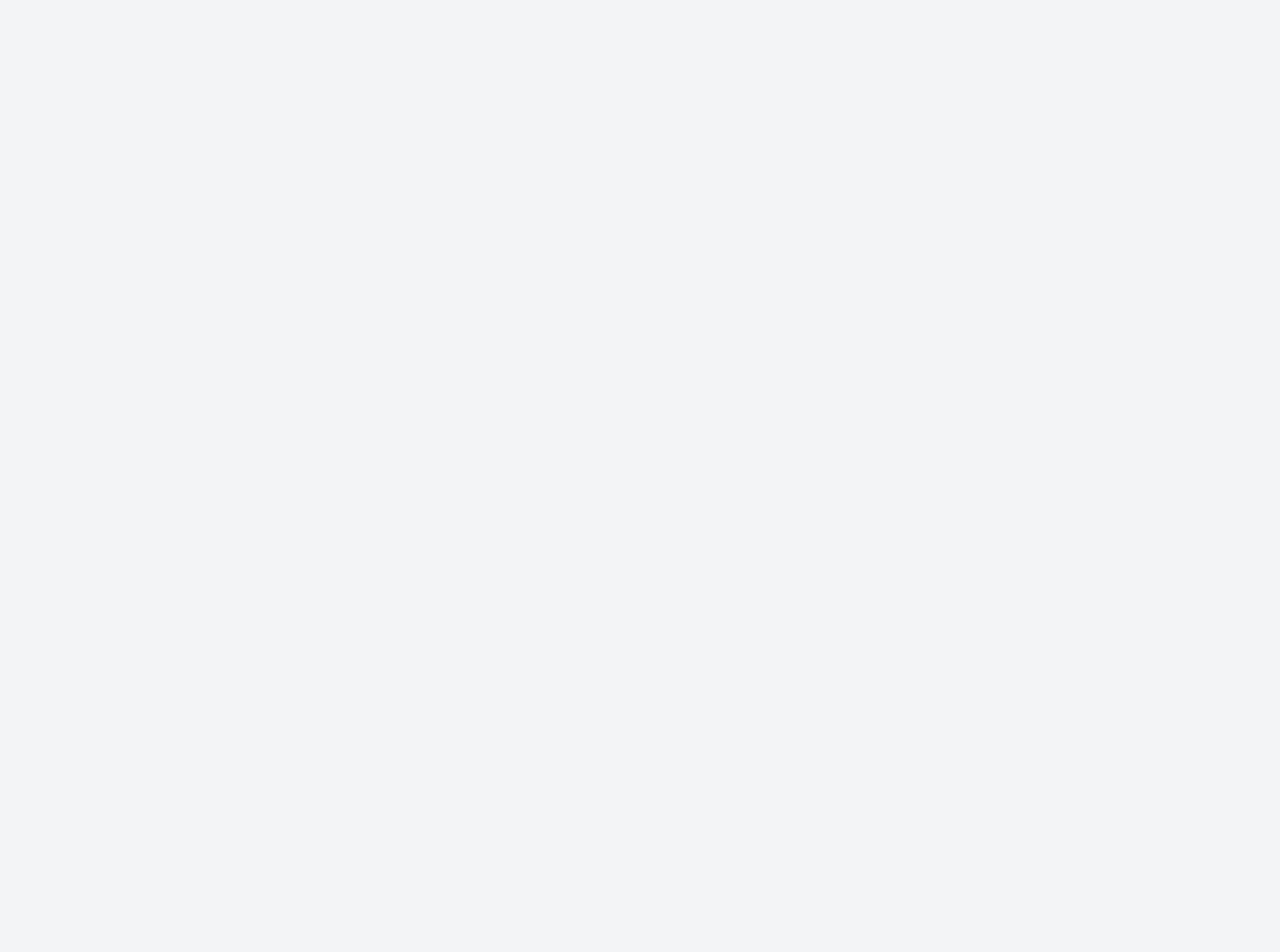
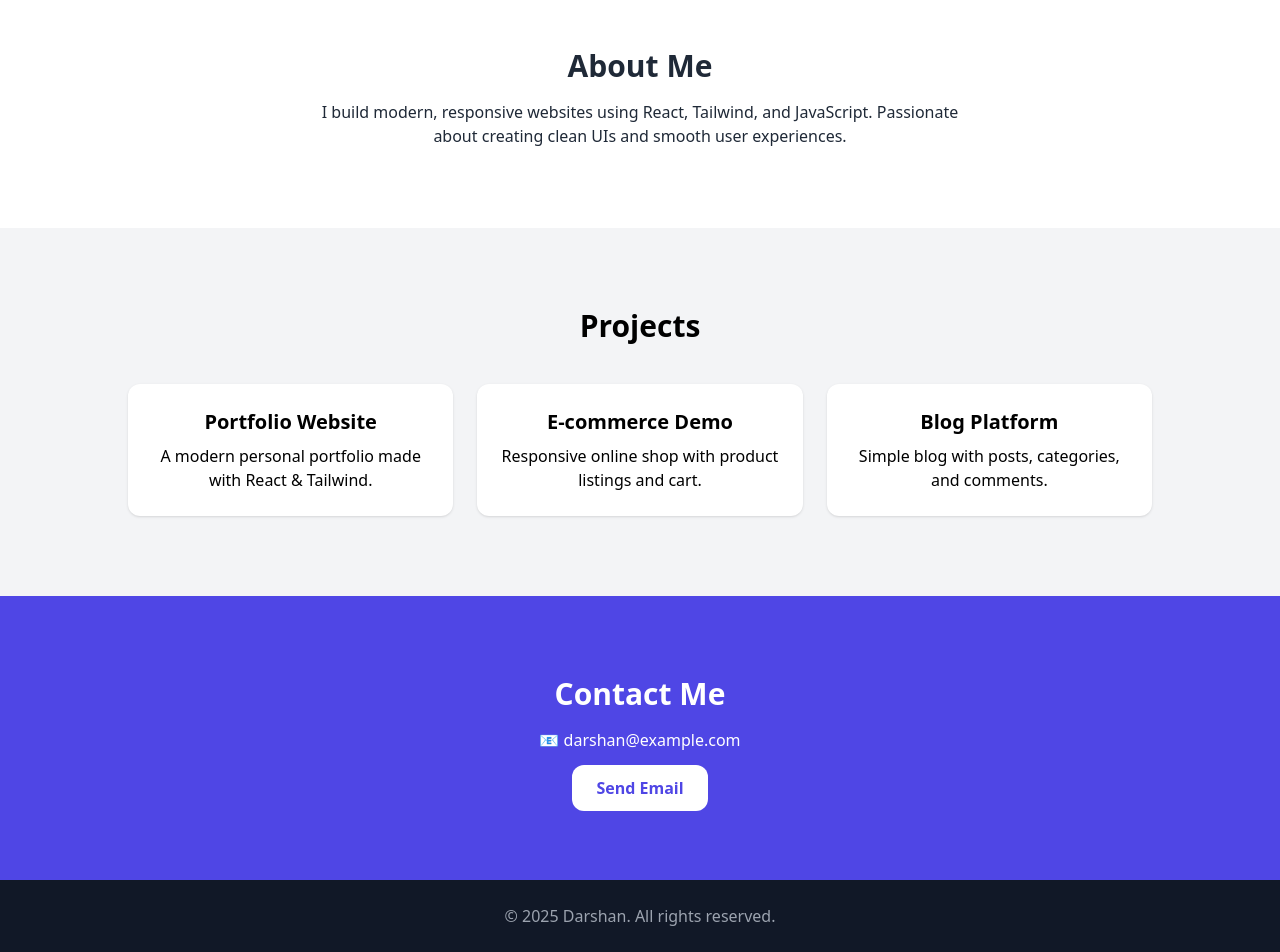
Before and after one commit to Darshan-Paliwal/3D_Portfolio, a React (Vite) app: page / in a window 1280 px wide. Shown: the part 832-1784 px from the top of the page. Before the commit the page ends 800 px from the top, so only its background shows below. Built offline with nearby package versions, Linux system fonts and the light colour scheme.

Commit message:
Update App.jsx

```diff
--- a/src/App.jsx
+++ b/src/App.jsx
@@ -1,8 +1,57 @@
 export default function App() {
   return (
-    <div className="min-h-screen flex flex-col items-center justify-center bg-gradient-to-r from-indigo-500 to-purple-600 text-white">
-      <h1 className="text-4xl font-bold">Hello, I'm Darshan 👋</h1>
-      <p className="mt-4 text-lg">Web Developer | Freelancer</p>
+    <div className="font-sans">
+      {/* Hero Section */}
+      <section className="min-h-screen flex flex-col items-center justify-center bg-gradient-to-r from-indigo-500 to-purple-600 text-white text-center px-4">
+        <h1 className="text-5xl font-bold">Hello, I'm Darshan 👋</h1>
+        <p className="mt-4 text-lg">Web Developer | Freelancer</p>
+      </section>
+
+      {/* About Section */}
+      <section className="py-20 px-6 bg-white text-gray-800 text-center">
+        <h2 className="text-3xl font-bold mb-4">About Me</h2>
+        <p className="max-w-2xl mx-auto">
+          I build modern, responsive websites using React, Tailwind, and
+          JavaScript. Passionate about creating clean UIs and smooth user
+          experiences.
+        </p>
+      </section>
+
+      {/* Projects Section */}
+      <section className="py-20 px-6 bg-gray-100 text-center">
+        <h2 className="text-3xl font-bold mb-10">Projects</h2>
+        <div className="grid grid-cols-1 md:grid-cols-3 gap-6 max-w-5xl mx-auto">
+          <div className="bg-white p-6 rounded-xl shadow hover:shadow-lg transition">
+            <h3 className="text-xl font-semibold mb-2">Portfolio Website</h3>
+            <p>A modern personal portfolio made with React & Tailwind.</p>
+          </div>
+          <div className="bg-white p-6 rounded-xl shadow hover:shadow-lg transition">
+            <h3 className="text-xl font-semibold mb-2">E-commerce Demo</h3>
+            <p>Responsive online shop with product listings and cart.</p>
+          </div>
+          <div className="bg-white p-6 rounded-xl shadow hover:shadow-lg transition">
+            <h3 className="text-xl font-semibold mb-2">Blog Platform</h3>
+            <p>Simple blog with posts, categories, and comments.</p>
+          </div>
+        </div>
+      </section>
+
+      {/* Contact Section */}
+      <section className="py-20 px-6 bg-indigo-600 text-white text-center">
+        <h2 className="text-3xl font-bold mb-4">Contact Me</h2>
+        <p className="mb-6">📧 darshan@example.com</p>
+        <a
+          href="mailto:darshan@example.com"
+          className="bg-white text-indigo-600 px-6 py-3 rounded-xl font-semibold hover:bg-gray-200 transition"
+        >
+          Send Email
+        </a>
+      </section>
+
+      {/* Footer */}
+      <footer className="bg-gray-900 text-gray-400 text-center py-6">
+        © {new Date().getFullYear()} Darshan. All rights reserved.
+      </footer>
     </div>
   );
 }
```
